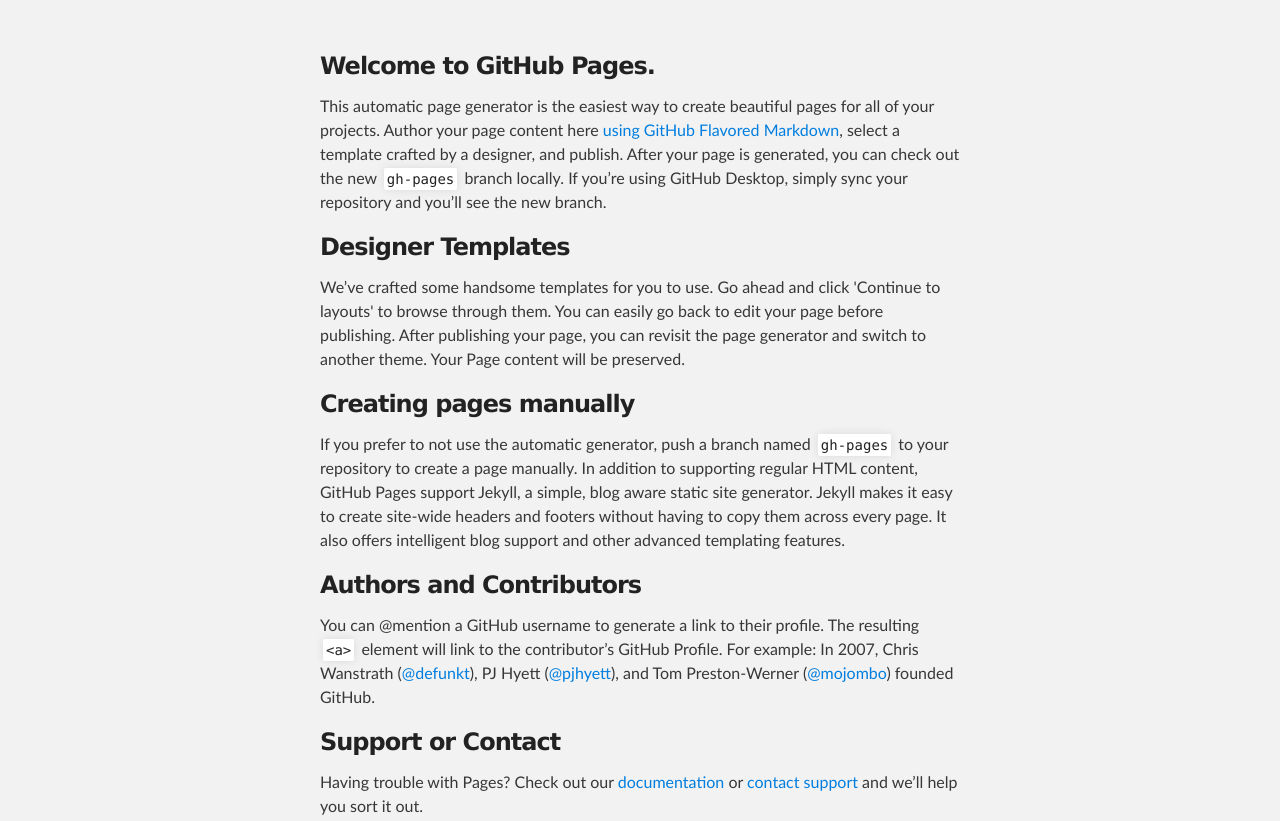
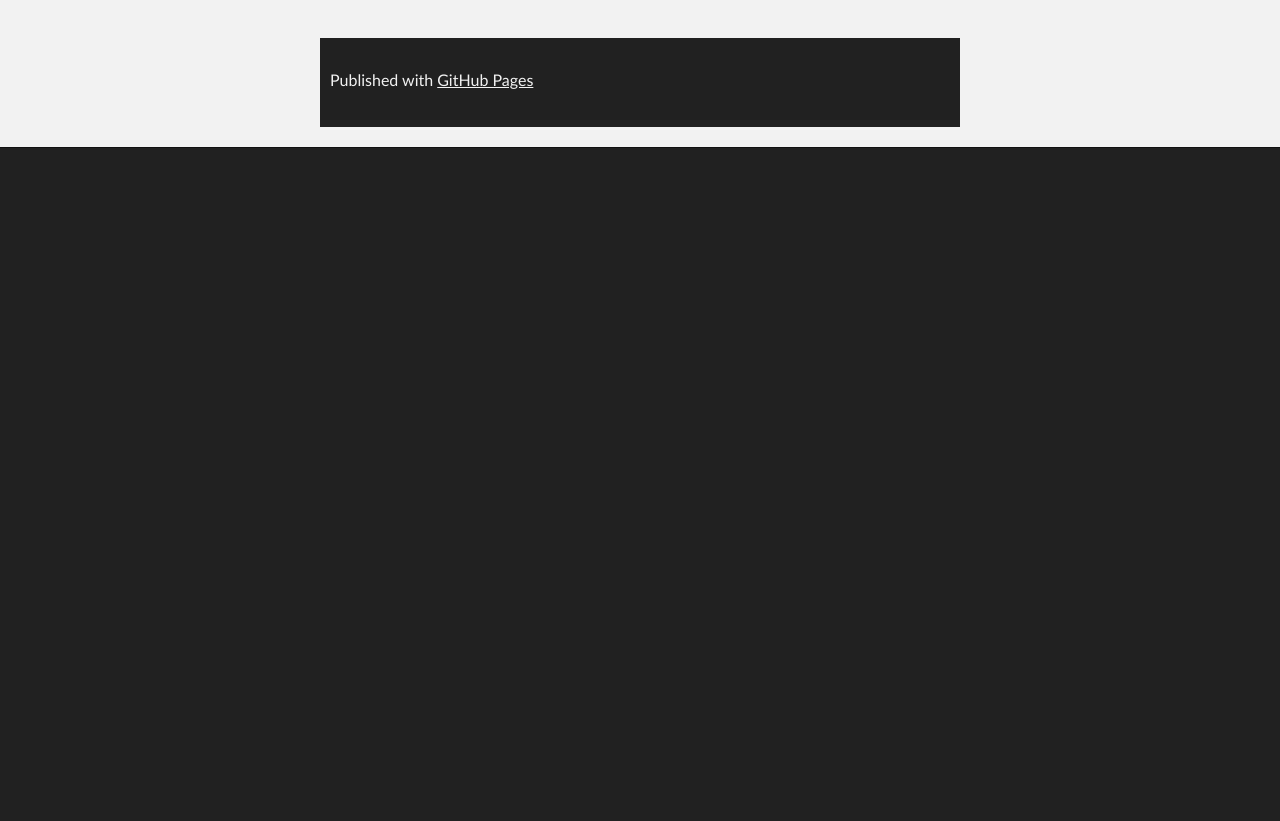
Before and after one commit to Jheengut/Jheengut.github.io, a plain HTML site: page index.html in a window 1280 px wide. Shown: the part 248-1069 px from the top of the page. After the commit the page ends 800 px from the top, so only its background shows below. Drawn offline with Linux system fonts and the light colour scheme.

Commit message:
Update index.html

```diff
--- a/index.html
+++ b/index.html
@@ -27,32 +27,6 @@
     <!-- MAIN CONTENT -->
     <div id="main_content_wrap" class="outer">
       <section id="main_content" class="inner">
-        <h3>
-<a id="welcome-to-github-pages" class="anchor" href="#welcome-to-github-pages" aria-hidden="true"><span aria-hidden="true" class="octicon octicon-link"></span></a>Welcome to GitHub Pages.</h3>
-
-<p>This automatic page generator is the easiest way to create beautiful pages for all of your projects. Author your page content here <a href="https://guides.github.com/features/mastering-markdown/">using GitHub Flavored Markdown</a>, select a template crafted by a designer, and publish. After your page is generated, you can check out the new <code>gh-pages</code> branch locally. If you’re using GitHub Desktop, simply sync your repository and you’ll see the new branch.</p>
-
-<h3>
-<a id="designer-templates" class="anchor" href="#designer-templates" aria-hidden="true"><span aria-hidden="true" class="octicon octicon-link"></span></a>Designer Templates</h3>
-
-<p>We’ve crafted some handsome templates for you to use. Go ahead and click 'Continue to layouts' to browse through them. You can easily go back to edit your page before publishing. After publishing your page, you can revisit the page generator and switch to another theme. Your Page content will be preserved.</p>
-
-<h3>
-<a id="creating-pages-manually" class="anchor" href="#creating-pages-manually" aria-hidden="true"><span aria-hidden="true" class="octicon octicon-link"></span></a>Creating pages manually</h3>
-
-<p>If you prefer to not use the automatic generator, push a branch named <code>gh-pages</code> to your repository to create a page manually. In addition to supporting regular HTML content, GitHub Pages support Jekyll, a simple, blog aware static site generator. Jekyll makes it easy to create site-wide headers and footers without having to copy them across every page. It also offers intelligent blog support and other advanced templating features.</p>
-
-<h3>
-<a id="authors-and-contributors" class="anchor" href="#authors-and-contributors" aria-hidden="true"><span aria-hidden="true" class="octicon octicon-link"></span></a>Authors and Contributors</h3>
-
-<p>You can @mention a GitHub username to generate a link to their profile. The resulting <code>&lt;a&gt;</code> element will link to the contributor’s GitHub Profile. For example: In 2007, Chris Wanstrath (<a href="https://github.com/defunkt" class="user-mention">@defunkt</a>), PJ Hyett (<a href="https://github.com/pjhyett" class="user-mention">@pjhyett</a>), and Tom Preston-Werner (<a href="https://github.com/mojombo" class="user-mention">@mojombo</a>) founded GitHub.</p>
-
-<h3>
-<a id="support-or-contact" class="anchor" href="#support-or-contact" aria-hidden="true"><span aria-hidden="true" class="octicon octicon-link"></span></a>Support or Contact</h3>
-
-<p>Having trouble with Pages? Check out our <a href="https://help.github.com/pages">documentation</a> or <a href="https://github.com/contact">contact support</a> and we’ll help you sort it out.</p>
-      </section>
-    </div>
 
     <!-- FOOTER  -->
     <div id="footer_wrap" class="outer">
```
